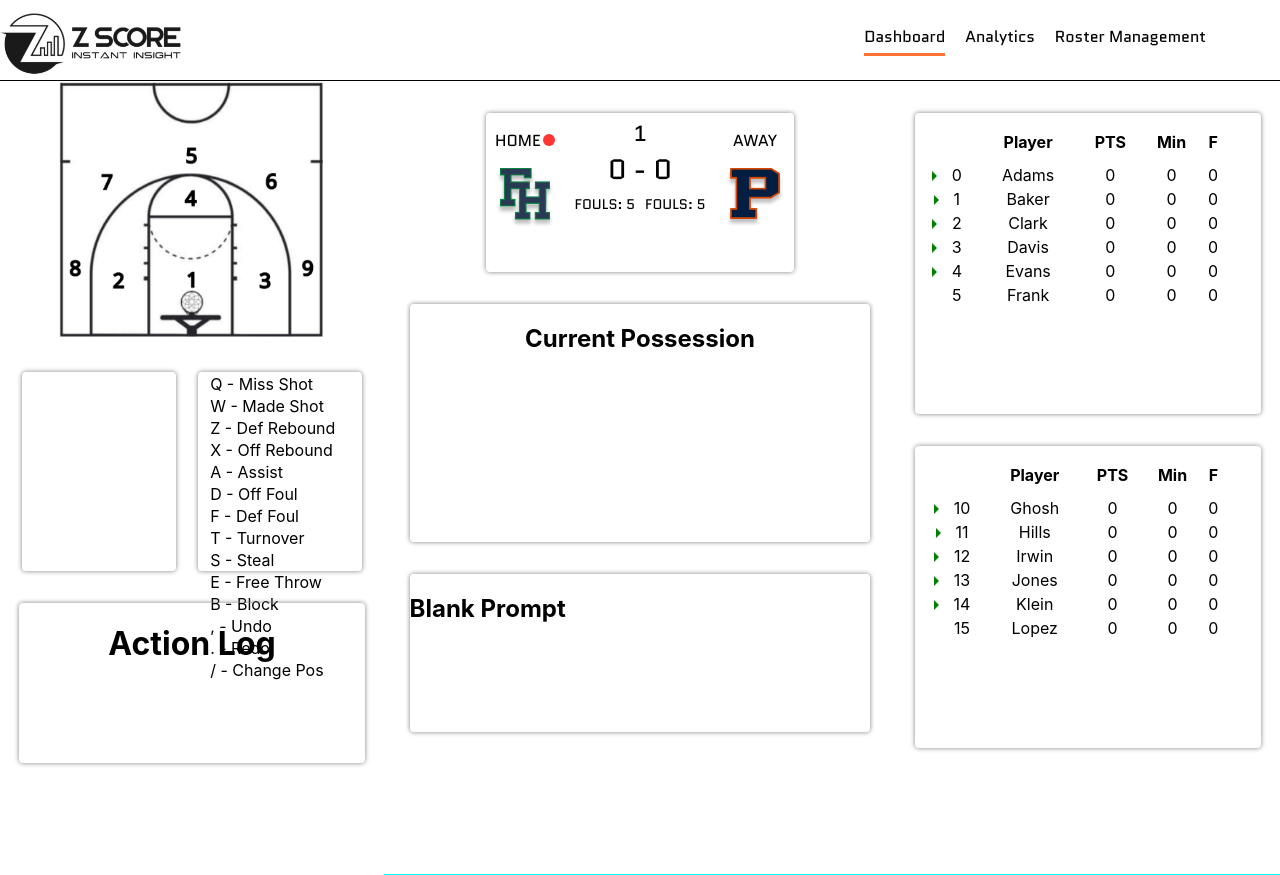
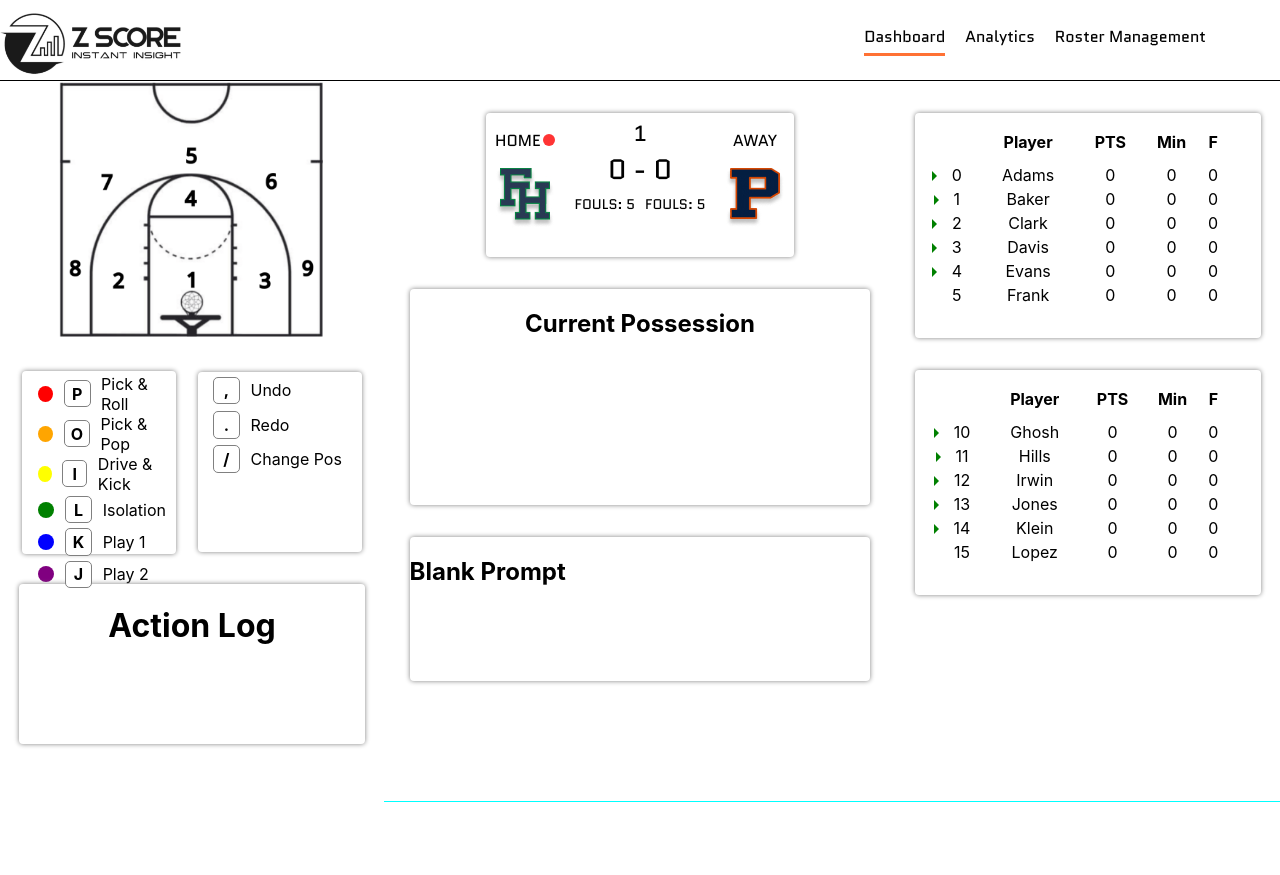
Before and after one commit to z-score-sports/data-entry-site-v2, a React (Create React App) app: page / in a window 1280 px wide. After the commit the page ends 802 px from the top, so only its background shows below. Built offline with nearby package versions, Linux system fonts and the light colour scheme.

Commit message:
Function Enhancements + Key styling hints (#18)
* add player function in Roster class

* add marking function improved

* shortened height of roster panels, option for title

* key styling and tooltip improvements

* remove player function

```diff
--- a/src/App.css
+++ b/src/App.css
@@ -120,7 +120,6 @@
 .rostercontainer {
   width: 90%;
   margin-top: 2em;
-  height: 38%
 }
 
 .keytooltip {
@@ -138,6 +137,7 @@
 .playtooltip {
   width: 40%;
   height: 100%;
+  padding-top: 0.15em;
 }
 
 .actiontooltip {
@@ -154,8 +154,11 @@
 
 .toolTipLbl {
   margin: 2px;
+  display: flex;
+  justify-content: left;
+  align-items: center;
+  gap: .5em;
 }
-
 .navbar {
   display: flex;
   width: 80%;
@@ -171,6 +174,11 @@
   height: 50%;
 }
 
+/* .rptitle {
+  text-align: left;
+  padding-left: 2em;
+} */
+
 .active{
   border-bottom: 3px solid #FF7134
 }
--- a/src/components/panels/LeftPanel.tsx
+++ b/src/components/panels/LeftPanel.tsx
@@ -2,27 +2,120 @@ import { observer } from "mobx-react-lite";
 import "../../App.css";
 import LogView from "../elements/LogView";
 
+type markingInput = {
+    color: string;
+    key: string;
+    description: string;
+};
+
+const markingData: Array<markingInput> = [
+    {
+        color: "red",
+        key: "P",
+        description: "Pick & Roll",
+    },
+    {
+        color: "orange",
+        key: "O",
+        description: "Pick & Pop",
+    },
+    {
+        color: "yellow",
+        key: "I",
+        description: "Drive & Kick",
+    },
+    {
+        color: "green",
+        key: "L",
+        description: "Isolation",
+    },
+    {
+        color: "blue",
+        key: "K",
+        description: "Play 1",
+    },
+    {
+        color: "purple",
+        key: "J",
+        description: "Play 2",
+    },
+];
+
+type keyProps = {
+    keyValue: string;
+};
+
+const Key = ({ keyValue }: keyProps) => {
+    return (
+        <div
+            style={{
+                display: "flex",
+                justifyContent: "center",
+                alignItems: "center",
+                padding: ".3em",
+                margin: ".15em",
+                backgroundColor: "white",
+                border: "1px solid gray",
+                borderRadius: "5px",
+                textAlign: "center",
+                fontWeight: "bold",
+                width: "1em",
+                height: "1em",
+                position: "relative",
+            }}
+        >
+            {keyValue}
+        </div>
+    );
+};
+
 function LeftPanel() {
+    const generateMarkingComponents = (mData: Array<markingInput>) => {
+        return mData.map((value, index) => {
+            return (
+                <div
+                    key={index}
+                    style={{
+                        textAlign: "left",
+                        paddingLeft: "1em",
+                        display: "flex",
+                        justifyContent: "left",
+                        alignItems: "center",
+                        gap: "0.5em",
+                    }}
+                >
+                    <div
+                        style={{
+                            width: "1em",
+                            height: "1em",
+                            backgroundColor: value.color,
+                            borderRadius: "50%",
+                            display: "inline-block",
+                        }}
+                    />
+                    <Key keyValue={value.key} />
+                    {value.description}
+                </div>
+            );
+        });
+    };
     return (
         <div className="lPanel">
             <img className="regionTooltip" src="halfcourt.jpg"></img>
             <div className="keytooltip">
-                <div className="container playtooltip"></div>
+                <div className="container playtooltip">
+                    {generateMarkingComponents(markingData)}
+                </div>
                 <div className="container actiontooltip">
-                    <p className = "toolTipLbl">Q - Miss Shot</p>
-                    <p className = "toolTipLbl">W - Made Shot</p>
-                    <p className = "toolTipLbl">Z - Def Rebound</p>
-                    <p className = "toolTipLbl">X - Off Rebound</p>
-                    <p className = "toolTipLbl">A - Assist</p>
-                    <p className = "toolTipLbl">D - Off Foul</p>
-                    <p className = "toolTipLbl">F - Def Foul</p>
-                    <p className = "toolTipLbl">T - Turnover</p>
-                    <p className = "toolTipLbl">S - Steal</p>
-                    <p className = "toolTipLbl">E - Free Throw</p>
-                    <p className = "toolTipLbl">B - Block</p>
-                    <p className = "toolTipLbl">, - Undo</p>
-                    <p className = "toolTipLbl">. - Redo</p>
-                    <p className = "toolTipLbl">/ - Change Pos</p>
+                    <div className="toolTipLbl">
+                        <Key keyValue="," /> Undo
+                    </div>
+                    <p className="toolTipLbl">
+                        <Key keyValue="." /> Redo
+                    </p>
+                    <p className="toolTipLbl">
+                        <Key keyValue="/" /> Change Pos
+                    </p>
                 </div>
             </div>
             <div className="container actionlog">
--- a/src/state/ActionStack.ts
+++ b/src/state/ActionStack.ts
@@ -49,8 +49,23 @@ class ActionStack {
     }
 
     addMarking(markingNumber: number) {
+        // validate a valid marking number
         if (markingNumber < 0 || markingNumber >= markingMappings.length) {
             return;
+        }
+
+        // remove any markings that came before
+        for (let index = this.mainStack.length - 1; index >= 0; index--) {
+            let action = this.mainStack[index];
+            if (
+                action instanceof PossessionEnd ||
+                action instanceof QuarterEnd
+            ) {
+                break;
+            } else if (action instanceof Marking) {
+                this.mainStack.splice(index, 1);
+                break;
+            }
         }
 
         let newMarking = new Marking(markingNumber);
--- a/src/state/Roster.ts
+++ b/src/state/Roster.ts
@@ -35,6 +35,23 @@ class Roster {
         this.teamName = tName;
     }
 
+    addPlayer(num: number, firstName: string, lastName: string) {
+        let randomId: string = (Math.random() + 1).toString(36).substring(6);
+        let newPlayer: Player = new Player(
+            randomId,
+            num,
+            firstName,
+            lastName,
+            this.team,
+            false
+        );
+        this.players.set(newPlayer.num, newPlayer);
+    }
+
+    removePlayer(num: number) {
+        this.players.delete(num);
+    }
+
     getPlayer(num: number) {
         let playerGet: Player | undefined = this.players.get(num);
         if (typeof playerGet === undefined) {
```
Also changed, not shown: src/components/elements/RosterPanel.tsx (+9 -5 lines).
